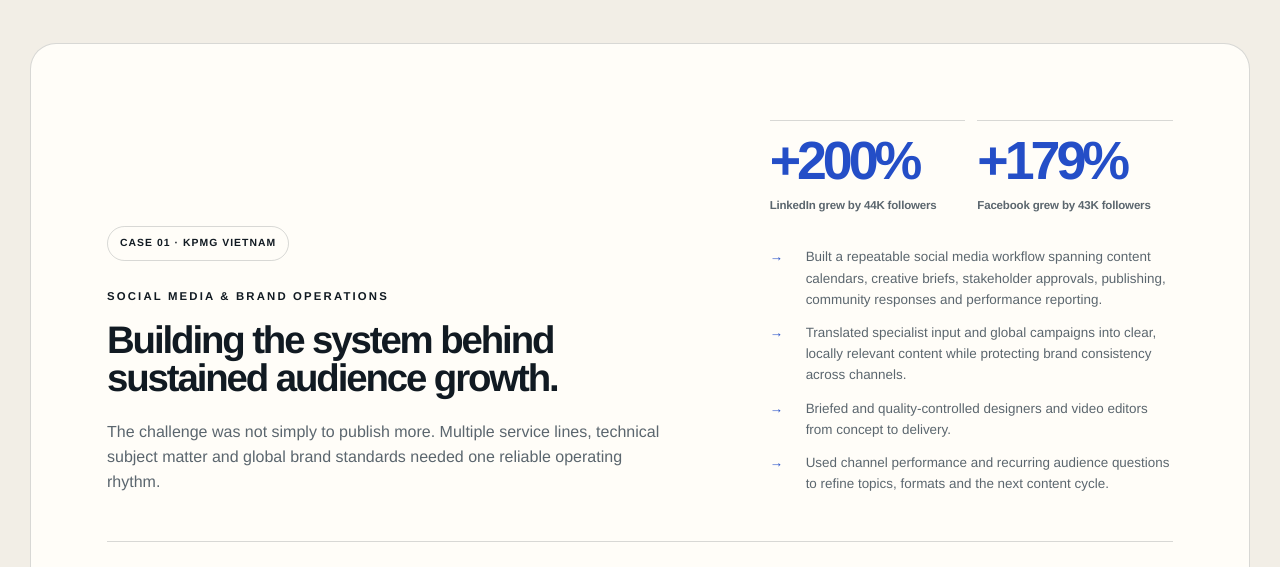
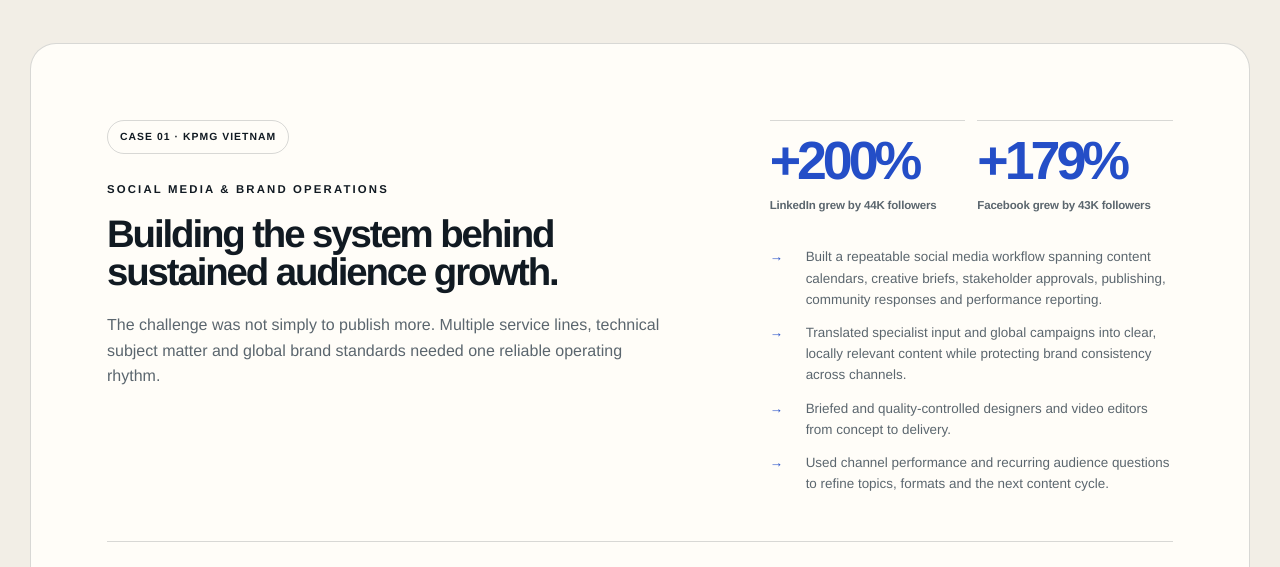
Before and after one commit to LinhHa22/LinhHa22.github.io, a plain HTML site: page index.html in a window 1280 px wide. Shown: the part 1620-2187 px from the top of the page. Drawn offline with Linux system fonts and the light colour scheme.

Commit message:
Top-align the columns in the KPMG social media case study

```diff
--- a/index.html
+++ b/index.html
@@ -224,7 +224,7 @@
     .case-visual { position: relative; min-height: 520px; overflow: hidden; }
 
     .social-case { padding: clamp(44px, 6vw, 76px); }
-    .social-intro { display: grid; grid-template-columns: minmax(0, 1fr) minmax(360px, .72fr); gap: clamp(42px, 8vw, 105px); align-items: end; margin-bottom: 46px; }
+    .social-intro { display: grid; grid-template-columns: minmax(0, 1fr) minmax(360px, .72fr); gap: clamp(42px, 8vw, 105px); align-items: start; margin-bottom: 46px; }
     .social-intro h3 { max-width: 690px; }
     .social-intro .case-lede { margin-bottom: 0; }
     .social-summary .case-facts { margin-top: 0; }
```
